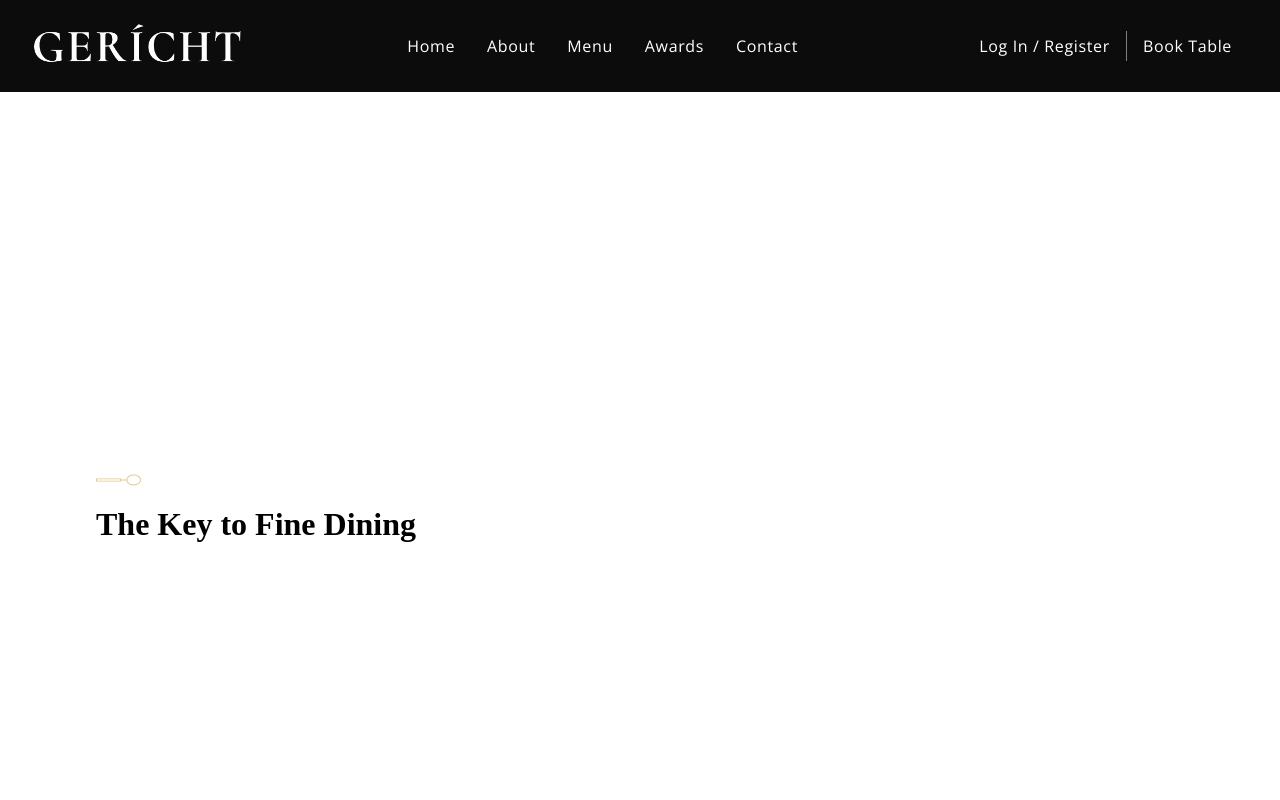
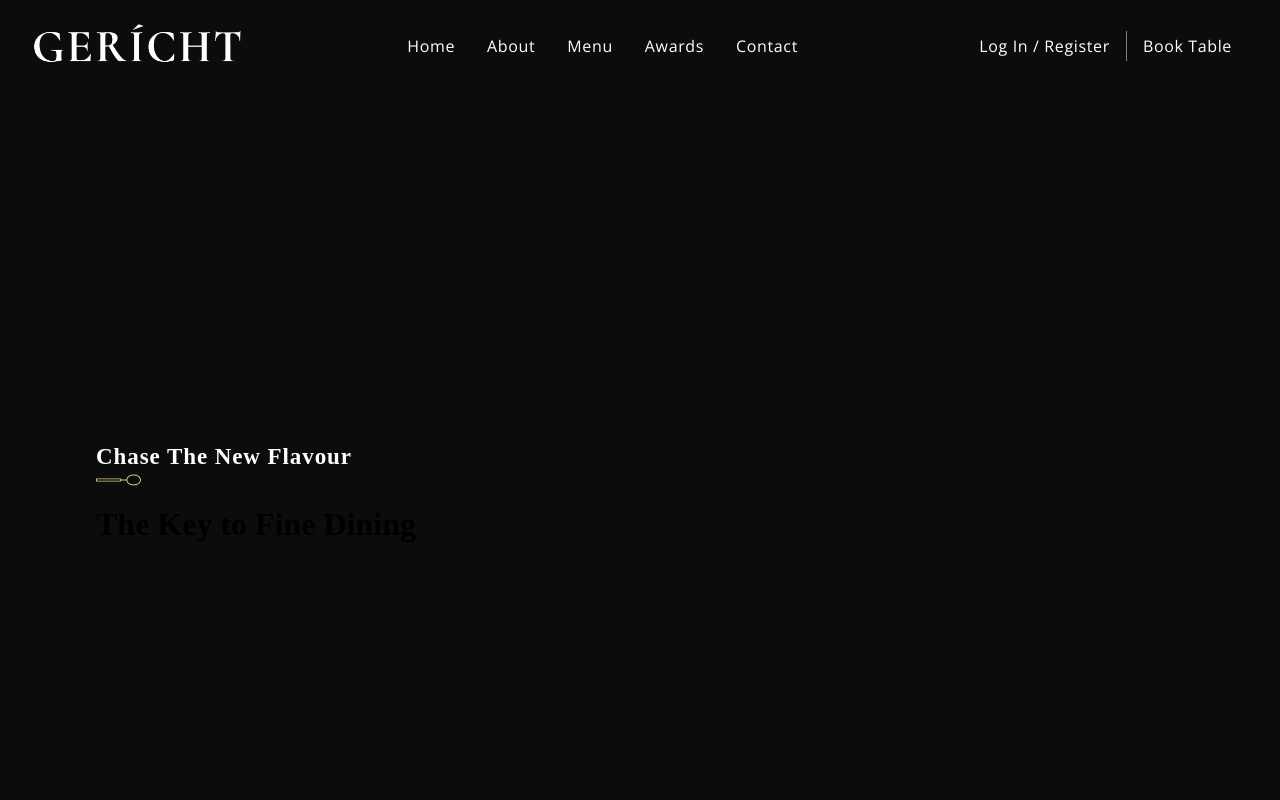
Before and after one commit to AnnaAn01/react-restaurant-website, a React (Create React App) app: page / in a window 1280 px wide. Shown: the top 800 px of the page. Built offline with nearby package versions, Linux system fonts and the light colour scheme; the HTML template or start-up script is replaced by a standard one; a web font is replaced by a local one.

Commit message:
styling the header

```diff
--- a/src/components/SubHeading/SubHeading.jsx
+++ b/src/components/SubHeading/SubHeading.jsx
@@ -1,9 +1,9 @@
 import React from 'react';
 import { images } from '../../constants';
 
-const SubHeading = () => (
+const SubHeading = ({ title }) => (
   <div style={{ marginBottom: "1rem" }}>
-    <p className="p__cormorant">TITLE</p>
+    <p className="p__cormorant">{title}</p>
     <img src={images.spoon} alt="spoon" className="spoon__img" />
   </div>
 );
--- a/src/container/Header/Header.css
+++ b/src/container/Header/Header.css
@@ -0,0 +1,3 @@
+.app__header {
+  background-color: var(--color-black);
+}
--- a/src/container/Header/Header.jsx
+++ b/src/container/Header/Header.jsx
@@ -7,7 +7,7 @@ import './Header.css';
 const Header = () => (
   <div className="app__header app__wrapper section__padding" id="home">
     <div className="app__wrapper_info">
-      <SubHeading />
+      <SubHeading title="Chase the new flavour" />
       <h1 className="app__header-h1"> The Key to Fine Dining</h1>
     </div>
     <div className="app__wrapper_img"></div>
```
